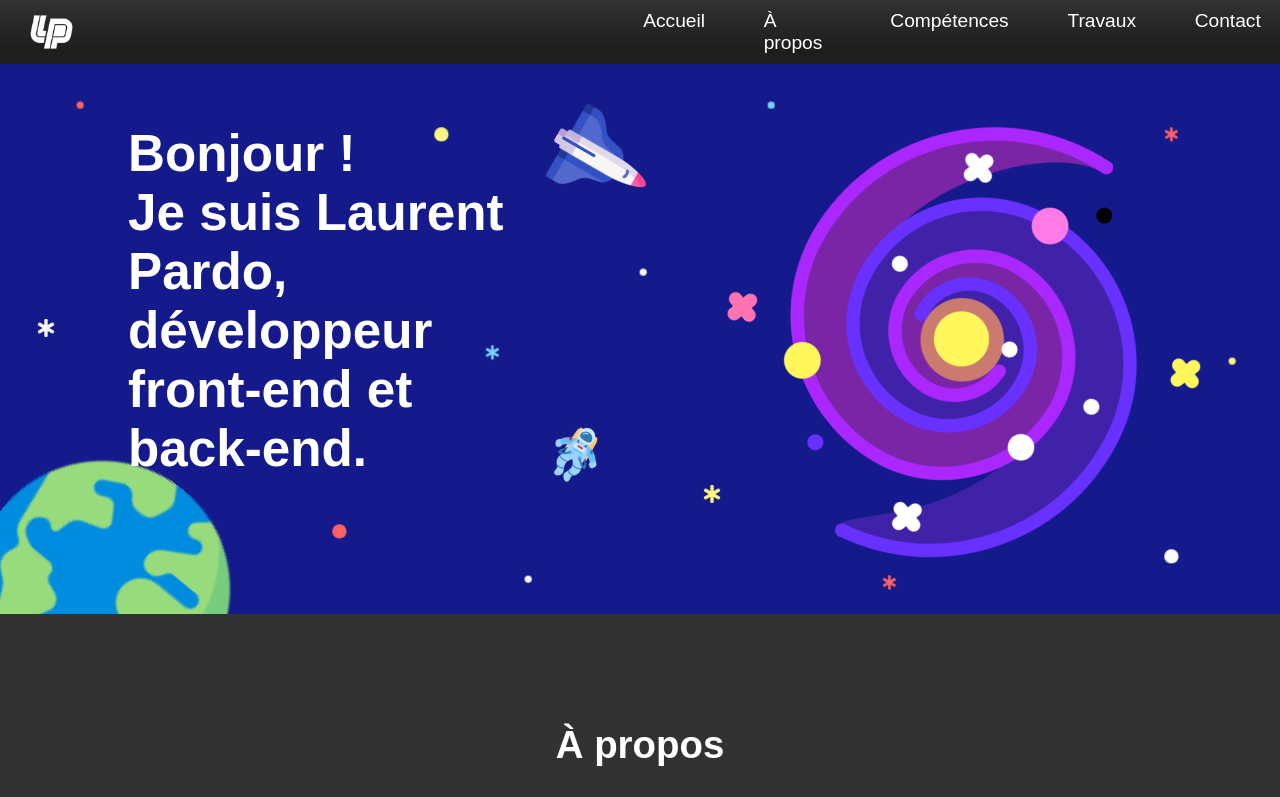
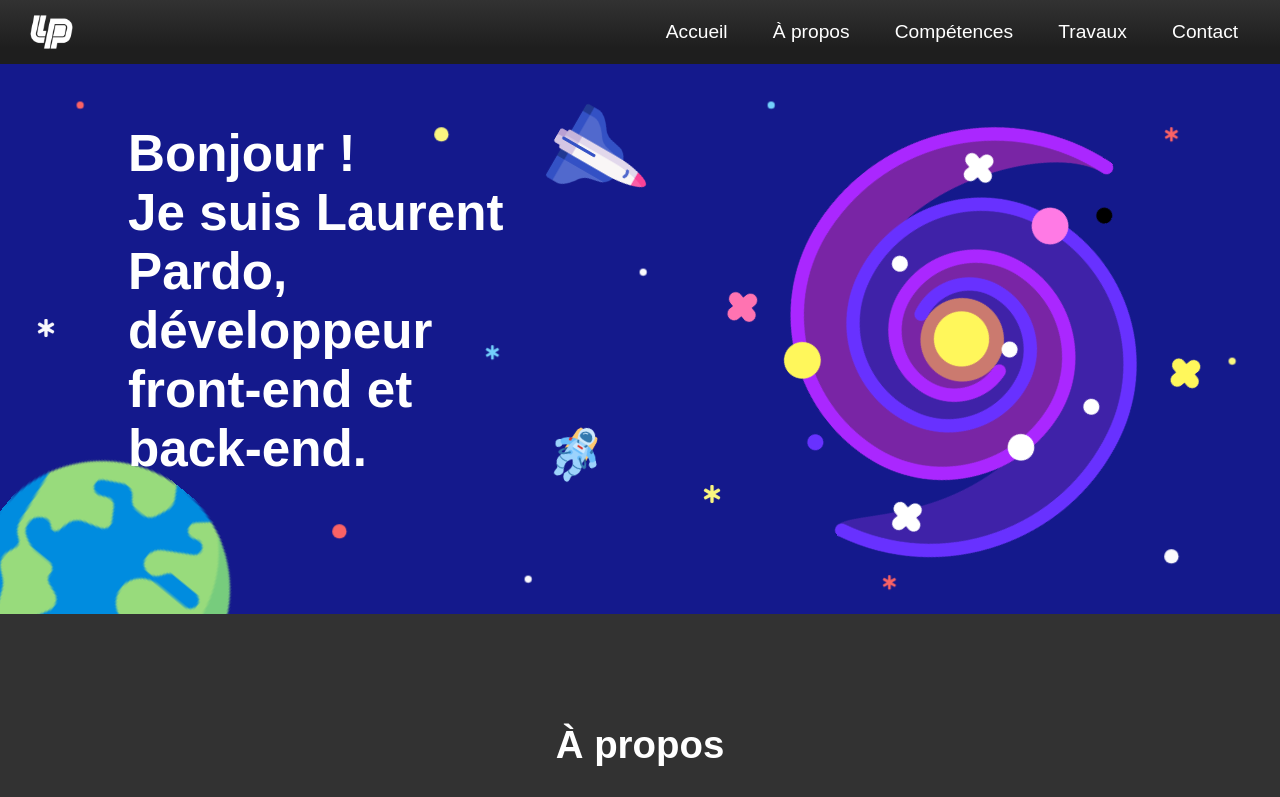
Before and after one commit to AeRyZe/dev_portfolio, a React (Create React App) app: page / in a window 1280 px wide. Shown: the top 797 px of the page. Built offline with nearby package versions, Linux system fonts and the light colour scheme; a web font is replaced by a local one.

Commit message:
fix(header): header style fix

```diff
--- a/src/components/header/header.css
+++ b/src/components/header/header.css
@@ -13,7 +13,7 @@ nav {
 nav div {
     width: 50%;
     display: flex;
-    gap: 9.5%;
+    justify-content: space-around;
 }
 
 .header-logo {
```
